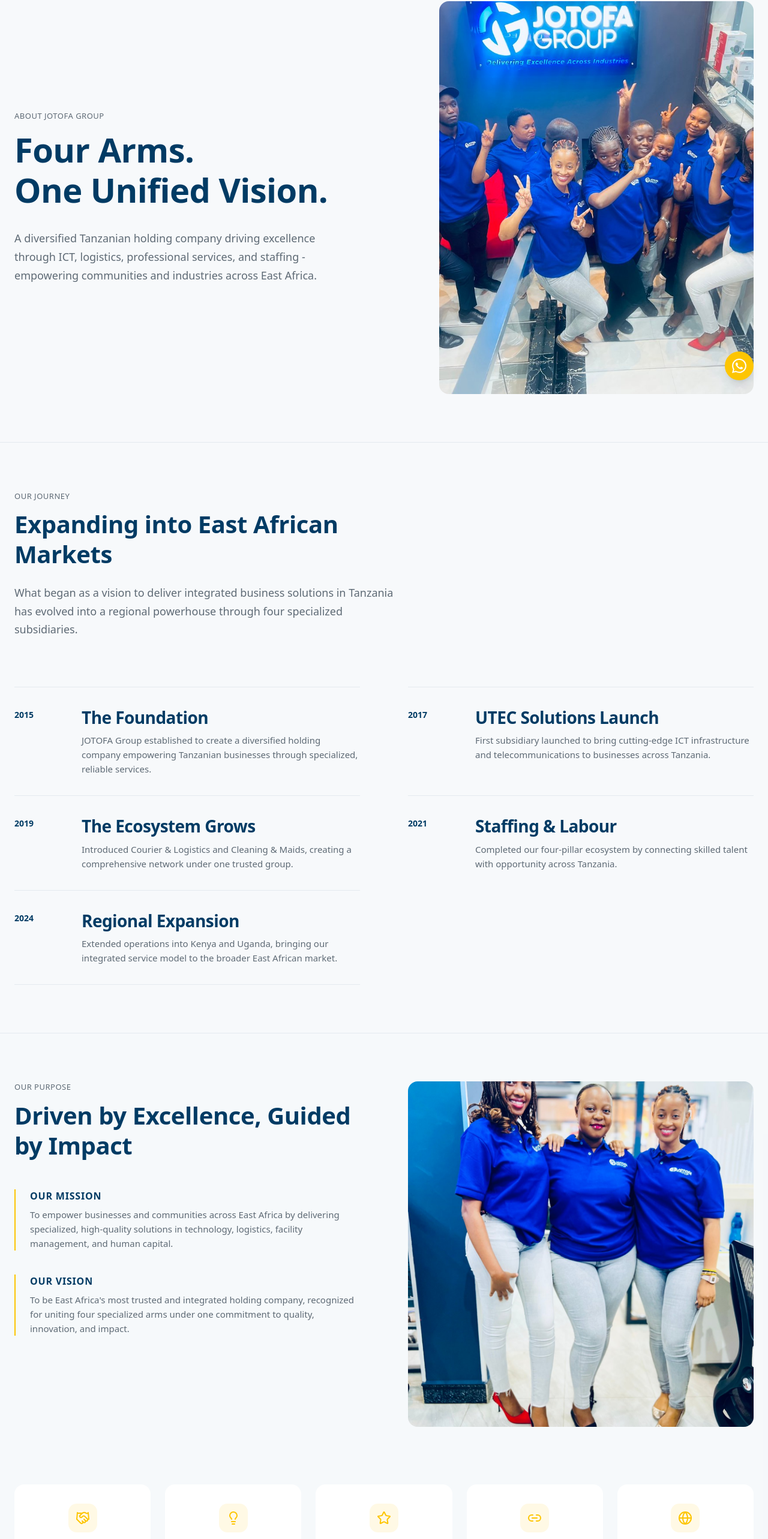
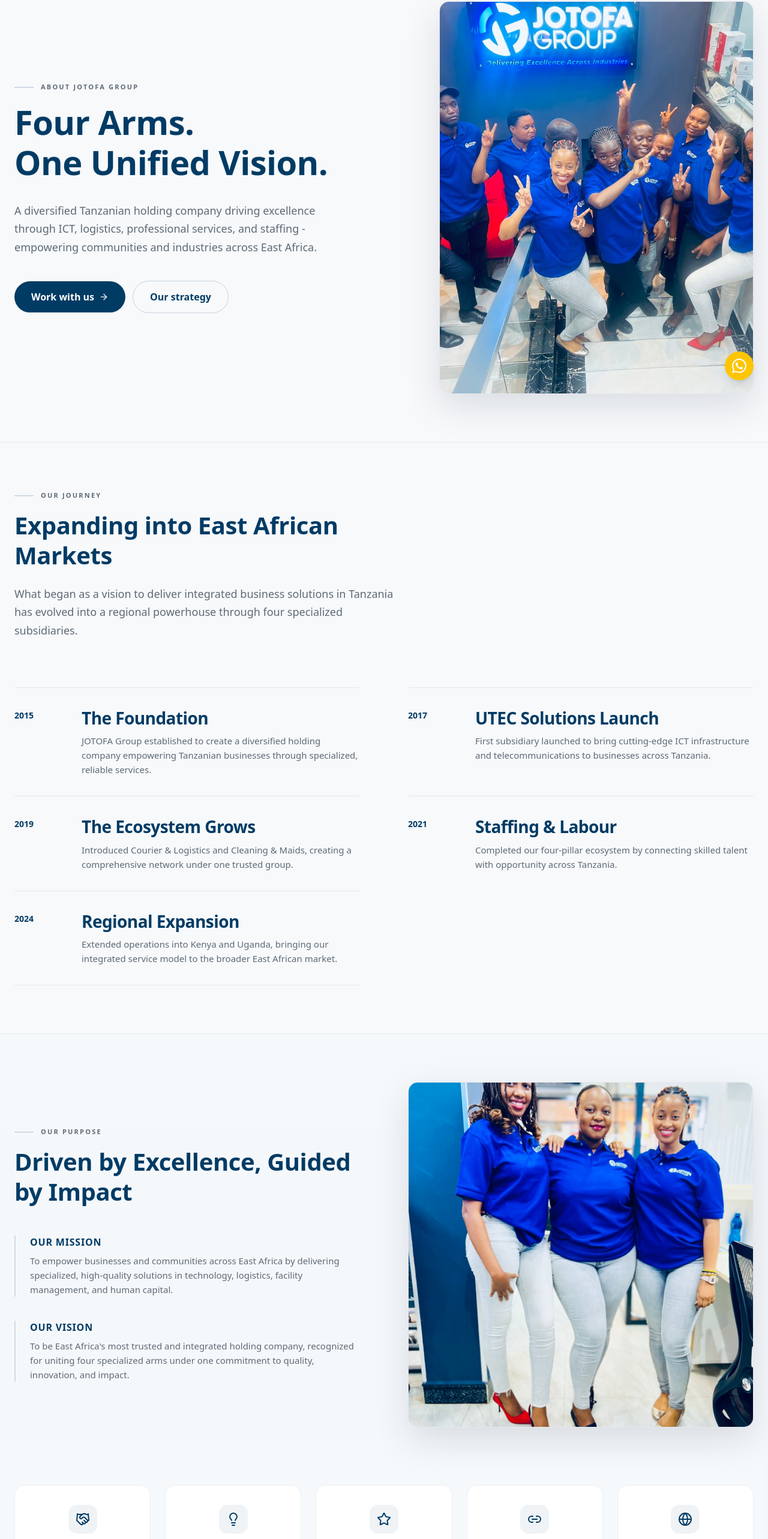
Before and after one commit to sulemsaba/frontendjotofa, a Next.js app: page /about in a window 1280 px wide. Shown: the part 142-2708 px from the top of the page at 60% size. Built offline with nearby package versions, Linux system fonts and the light colour scheme.

Commit message:
about: rebuild in the home/utec design language - framer-free scroll reveals, thin-dash eyebrows, polished image + stat cards, yellow reserved for the primary CTA (decorative accents neutralised)

```diff
--- a/src/components/about.tsx
+++ b/src/components/about.tsx
@@ -1,7 +1,4 @@
-"use client";
-
 import Image from "next/image";
-import { motion } from "framer-motion";
 import {
   ArrowRight,
   Handshake,
@@ -12,38 +9,36 @@ import {
   type LucideIcon,
 } from "lucide-react";
 import { PageLink, PageId } from "@/lib/page-context";
+import { ScrollReveal, StaggerContainer, StaggerItem } from "./scroll-reveal";
 
 /* ──────────────────────────────────────────────────────────────────────────
-   About JOTOFA Group - clean, editorial, minimal.
+   About JOTOFA Group - editorial and minimal, rebuilt to share the same
+   design language as the home and UTEC pages:
+     - framer-free scroll reveals (IntersectionObserver + CSS)
+     - brand yellow reserved for the single primary CTA; every decorative
+       accent (eyebrows, value icons, rules, hover states) is neutral
+     - thin-dash section eyebrows, image cards with a soft shadow, and a
+       consistent card/stat vocabulary
 
-   Layout (top → bottom):
-     1. Hero         split grid (text 1.2fr / image 1fr). "Five Arms. One
-                     Unified Vision." + portrait photograph.
-     2. Story        "Our Journey" header + 2-column milestone timeline
-                     (2015 → 2024) with year / title / description rows.
-     3. Purpose      split grid: Mission & Vision (accent left-border) +
-                     square image; below, a 5-column values grid.
-     4. Ecosystem    "Five Arms, One Vision" subsidiary list. Each row is a
-                     clickable card that routes to the subsidiary page.
-     5. Stats        5-column minimal counters band.
-     6. CTA          centered "Ready to Partner..." + Contact button.
-
-   Brand palette ONLY (JOTOFA navy + teal). Theme-aware (light + dark).
-   Scroll fade-up animations via framer-motion whileInView - NO stagger
-   delays so content appears together rather than trickling in.
-   Fully responsive: mobile-first grids, appropriate type scale, compact
-   spacing on small screens.
+   Sections: Hero, Our Journey (timeline), Our Purpose (mission/vision +
+   values), Our Companies (ecosystem), Stats band, CTA.
    ────────────────────────────────────────────────────────────────────────── */
 
-/* Shared framer-motion variant   opacity 0 → 1, y 16 → 0. Short duration
-   (0.4s) so sections arrive quickly. NO stagger delays - every element in
-   a section animates together so content "shows up all at once" on load. */
-const fadeUp = {
-  initial: { opacity: 0, y: 16 },
-  whileInView: { opacity: 1, y: 0 },
-  viewport: { once: true, margin: "-40px" },
-  transition: { duration: 0.4, ease: [0.16, 1, 0.3, 1] as const },
-};
+/* ─── Small shared bits ─── */
+
+function SectionEyebrow({ label }: { label: string }) {
+  return (
+    <div className="flex items-center gap-3 mb-4">
+      <span aria-hidden className="inline-block w-8 h-px bg-foreground/30" />
+      <span className="text-[11px] font-semibold tracking-[0.2em] uppercase text-muted-foreground">
+        {label}
+      </span>
+    </div>
+  );
+}
+
+const imageCard =
+  "relative rounded-2xl overflow-hidden border border-border shadow-[0_20px_60px_rgba(0,20,40,0.12)]";
 
 /* ─── Data ─── */
 
@@ -150,27 +145,35 @@ function AboutHero() {
     <section className="border-b border-border section-py">
       <div className="container-wide">
         <div className="grid grid-cols-1 lg:grid-cols-[1.2fr_1fr] gap-10 lg:gap-20 items-center">
-          <motion.div {...fadeUp}>
-            <div className="eyebrow mb-5 sm:mb-6">
-              About JOTOFA Group
-            </div>
+          <ScrollReveal>
+            <SectionEyebrow label="About JOTOFA Group" />
             <h1 className="h1 text-foreground mb-6 sm:mb-8">
               Four Arms.
               <br />
-              One Unified{" "}
-              Vision.
+              One Unified Vision.
             </h1>
-            <p className="lead max-w-[540px]">
+            <p className="lead max-w-[540px] mb-9 sm:mb-10">
               A diversified Tanzanian holding company driving excellence through
               ICT, logistics, professional services, and staffing -
               empowering communities and industries across East Africa.
             </p>
-          </motion.div>
+            <div className="flex flex-wrap items-center gap-3">
+              <PageLink
+                page="contact"
+                className="inline-flex items-center gap-2 px-7 py-3.5 rounded-full bg-jotofa-navy dark:bg-jotofa-accent text-white dark:text-jotofa-navy font-semibold transition-all hover:-translate-y-0.5 cursor-pointer focus-visible:outline-none focus-visible:ring-2 focus-visible:ring-foreground/30 focus-visible:ring-offset-2 focus-visible:ring-offset-background"
+              >
+                Work with us <ArrowRight className="w-4 h-4" />
+              </PageLink>
+              <PageLink
+                page="strategy"
+                className="inline-flex items-center gap-2 px-7 py-3.5 rounded-full border border-foreground/20 text-foreground hover:bg-foreground/5 font-semibold transition-all cursor-pointer"
+              >
+                Our strategy
+              </PageLink>
+            </div>
+          </ScrollReveal>
 
-          <motion.div
-            {...fadeUp}
-            className="relative rounded-2xl overflow-hidden aspect-[4/5]"
-          >
+          <ScrollReveal delay={0.1} className={`${imageCard} aspect-[4/5]`}>
             <Image
               src="/images/jotofa-hero-1.jpeg"
               alt="JOTOFA Group headquarters"
@@ -179,7 +182,7 @@ function AboutHero() {
               sizes="(max-width: 1024px) 100vw, 45vw"
               className="object-cover"
             />
-          </motion.div>
+          </ScrollReveal>
         </div>
       </div>
     </section>
@@ -190,10 +193,8 @@ function Story() {
   return (
     <section className="border-b border-border section-py">
       <div className="container-wide">
-        <motion.div {...fadeUp} className="max-w-[640px] mb-12 sm:mb-16 lg:mb-20">
-          <div className="eyebrow mb-4">
-            Our Journey
-          </div>
+        <ScrollReveal className="max-w-[640px] mb-12 sm:mb-16 lg:mb-20">
+          <SectionEyebrow label="Our Journey" />
           <h2 className="h2 text-foreground mb-5 sm:mb-6">
             Expanding into East African Markets
           </h2>
@@ -202,29 +203,24 @@ function Story() {
             Tanzania has evolved into a regional powerhouse through four
             specialized subsidiaries.
           </p>
-        </motion.div>
+        </ScrollReveal>
 
-        <div className="grid grid-cols-1 lg:grid-cols-2 gap-x-16 lg:gap-x-20 gap-y-0">
+        <StaggerContainer className="grid grid-cols-1 lg:grid-cols-2 gap-x-16 lg:gap-x-20 gap-y-0">
           {timeline.map((item) => (
-            <motion.div
+            <StaggerItem
               key={item.year}
-              {...fadeUp}
               className="grid grid-cols-[56px_1fr] sm:grid-cols-[80px_1fr] gap-4 sm:gap-8 py-6 sm:py-8 border-t border-border last:border-b"
             >
               <div className="text-sm font-bold text-foreground pt-1 tabular-nums">
                 {item.year}
               </div>
               <div>
-                <h3 className="h3 text-foreground mb-2">
-                  {item.title}
-                </h3>
-                <p className="body-sm">
-                  {item.description}
-                </p>
+                <h3 className="h3 text-foreground mb-2">{item.title}</h3>
+                <p className="body-sm">{item.description}</p>
               </div>
-            </motion.div>
+            </StaggerItem>
           ))}
-        </div>
+        </StaggerContainer>
       </div>
     </section>
   );
@@ -234,19 +230,15 @@ function Purpose() {
   return (
     <section className="section-py bg-muted/40 dark:bg-white/[0.02]">
       <div className="container-wide">
-        <div className="grid grid-cols-1 lg:grid-cols-2 gap-10 lg:gap-20 mb-16 sm:mb-20 lg:mb-24">
-          <motion.div {...fadeUp}>
-            <div className="eyebrow mb-4">
-              Our Purpose
-            </div>
+        <div className="grid grid-cols-1 lg:grid-cols-2 gap-10 lg:gap-20 mb-16 sm:mb-20 lg:mb-24 items-center">
+          <ScrollReveal>
+            <SectionEyebrow label="Our Purpose" />
             <h2 className="h2 text-foreground mb-8 sm:mb-12">
               Driven by Excellence, Guided by Impact
             </h2>
 
-            <div className="mb-8 sm:mb-10 pl-5 sm:pl-6 border-l-2 border-jotofa-accent">
-              <h3 className="h4 text-foreground mb-2">
-                Our Mission
-              </h3>
+            <div className="mb-8 sm:mb-10 pl-5 sm:pl-6 border-l-2 border-foreground/15">
+              <h3 className="h4 text-foreground mb-2">Our Mission</h3>
               <p className="body-sm">
                 To empower businesses and communities across East Africa by
                 delivering specialized, high-quality solutions in technology,
@@ -254,22 +246,17 @@ function Purpose() {
               </p>
             </div>
 
-            <div className="pl-5 sm:pl-6 border-l-2 border-jotofa-accent">
-              <h3 className="h4 text-foreground mb-2">
-                Our Vision
-              </h3>
+            <div className="pl-5 sm:pl-6 border-l-2 border-foreground/15">
+              <h3 className="h4 text-foreground mb-2">Our Vision</h3>
               <p className="body-sm">
                 To be East Africa&apos;s most trusted and integrated holding
                 company, recognized for uniting four specialized arms under one
                 commitment to quality, innovation, and impact.
               </p>
             </div>
-          </motion.div>
+          </ScrollReveal>
 
-          <motion.div
-            {...fadeUp}
-            className="relative rounded-2xl overflow-hidden aspect-[4/3] sm:aspect-square"
-          >
+          <ScrollReveal delay={0.1} className={`${imageCard} aspect-[4/3] sm:aspect-square`}>
             <Image
               src="/images/jotofa-hero-3.jpeg"
               alt="Professional team collaboration"
@@ -277,33 +264,26 @@ function Purpose() {
               sizes="(max-width: 1024px) 100vw, 45vw"
               className="object-cover"
             />
-          </motion.div>
+          </ScrollReveal>
         </div>
 
-        <motion.div
-          {...fadeUp}
-          className="grid grid-cols-2 sm:grid-cols-3 lg:grid-cols-5 gap-4 sm:gap-6"
-        >
+        <StaggerContainer className="grid grid-cols-2 sm:grid-cols-3 lg:grid-cols-5 gap-4 sm:gap-6">
           {values.map((value) => {
             const Icon = value.icon;
             return (
-            <div
+              <StaggerItem
                 key={value.title}
-              className="p-5 sm:p-6 lg:p-8 bg-card rounded-2xl text-center transition-all duration-300 hover:-translate-y-1 hover:border-jotofa-accent/25"
+                className="p-5 sm:p-6 lg:p-8 bg-card border border-border rounded-2xl text-center transition-all duration-300 hover:-translate-y-1 hover:border-foreground/20"
               >
-              <div className="inline-flex items-center justify-center w-11 h-11 sm:w-12 sm:h-12 rounded-xl bg-jotofa-accent/10 text-jotofa-accent mb-3 sm:mb-4">
+                <div className="inline-flex items-center justify-center w-11 h-11 sm:w-12 sm:h-12 rounded-xl bg-foreground/[0.06] text-foreground mb-3 sm:mb-4">
                   <Icon className="w-5 h-5 sm:w-6 sm:h-6" />
                 </div>
-              <h4 className="h4 text-foreground mb-1.5 sm:mb-2">
-                {value.title}
-              </h4>
-              <p className="body-sm">
-                {value.description}
-              </p>
-            </div>
+                <h4 className="h4 text-foreground mb-1.5 sm:mb-2">{value.title}</h4>
+                <p className="body-sm">{value.description}</p>
+              </StaggerItem>
             );
           })}
-        </motion.div>
+        </StaggerContainer>
       </div>
     </section>
   );
@@ -313,10 +293,8 @@ function Ecosystem() {
   return (
     <section className="border-b border-border section-py">
       <div className="container-wide">
-        <motion.div {...fadeUp} className="max-w-[640px] mb-10 sm:mb-12 lg:mb-16">
-          <div className="eyebrow mb-4">
-            Our Companies
-          </div>
+        <ScrollReveal className="max-w-[640px] mb-10 sm:mb-12 lg:mb-16">
+          <SectionEyebrow label="Our Companies" />
           <h2 className="h2 text-foreground mb-5 sm:mb-6">
             Four Arms, One Vision
           </h2>
@@ -324,14 +302,14 @@ function Ecosystem() {
             Each subsidiary is a pillar of our group - specialized, yet united
             by a commitment to quality, innovation, and impact.
           </p>
-        </motion.div>
+        </ScrollReveal>
 
-        <div className="grid gap-3 sm:gap-4">
+        <StaggerContainer className="grid gap-3 sm:gap-4">
           {ecosystem.map((item) => (
-            <motion.div key={item.number} {...fadeUp}>
+            <StaggerItem key={item.number}>
               <PageLink
                 page={item.page}
-              className="group grid grid-cols-[44px_1fr_auto] sm:grid-cols-[60px_1fr_auto] items-center gap-3 sm:gap-8 p-4 sm:p-6 lg:p-8 bg-card rounded-2xl text-left transition-all duration-300 hover:bg-background hover:border-jotofa-accent/25 hover:translate-x-2 cursor-pointer focus-visible:outline-none focus-visible:ring-2 focus-visible:ring-jotofa-accent focus-visible:ring-offset-2 focus-visible:ring-offset-background"
+                className="group grid grid-cols-[44px_1fr_auto] sm:grid-cols-[60px_1fr_auto] items-center gap-3 sm:gap-8 p-4 sm:p-6 lg:p-8 bg-card border border-border rounded-2xl text-left transition-all duration-300 hover:border-foreground/25 hover:translate-x-1.5 cursor-pointer focus-visible:outline-none focus-visible:ring-2 focus-visible:ring-foreground/30 focus-visible:ring-offset-2 focus-visible:ring-offset-background"
               >
                 <span className="text-xl sm:text-2xl font-bold text-foreground tabular-nums">
                   {item.number}
@@ -349,19 +327,17 @@ function Ecosystem() {
                     )}
                   </div>
                   <div className="min-w-0">
-                  <h3 className="h3 text-foreground mb-0.5 sm:mb-1">
-                    {item.name}
-                  </h3>
+                    <h3 className="h3 text-foreground mb-0.5 sm:mb-1">{item.name}</h3>
                     <p className="body-sm line-clamp-2 sm:line-clamp-none">
                       {item.description}
                     </p>
                   </div>
                 </div>
-              <ArrowRight className="w-5 h-5 sm:w-6 sm:h-6 text-muted-foreground/60 transition-all duration-300 group-hover:text-jotofa-accent group-hover:translate-x-1 flex-shrink-0" />
+                <ArrowRight className="w-5 h-5 sm:w-6 sm:h-6 text-muted-foreground/60 transition-all duration-300 group-hover:text-foreground group-hover:translate-x-1 flex-shrink-0" />
               </PageLink>
-            </motion.div>
+            </StaggerItem>
           ))}
-        </div>
+        </StaggerContainer>
       </div>
     </section>
   );
@@ -371,49 +347,44 @@ function Stats() {
   return (
     <section className="border-b border-border section-py">
       <div className="container-wide">
-        <motion.div
-          {...fadeUp}
-          className="grid grid-cols-2 sm:grid-cols-3 lg:grid-cols-5 gap-8 sm:gap-10 lg:gap-12"
-        >
+        <StaggerContainer className="grid grid-cols-2 sm:grid-cols-3 lg:grid-cols-5 gap-8 sm:gap-10 lg:gap-12">
           {stats.map((stat) => (
-            <div key={stat.label} className="text-center">
+            <StaggerItem key={stat.label} className="text-center">
               <div className="text-3xl sm:text-5xl lg:text-6xl font-bold text-foreground leading-none mb-2 tracking-tight tabular-nums">
                 {stat.number}
               </div>
               <div className="body-sm text-xs sm:text-base font-medium">
                 {stat.label}
               </div>
-            </div>
+            </StaggerItem>
           ))}
-        </motion.div>
+        </StaggerContainer>
       </div>
     </section>
   );
 }
 
 function CTA() {
-
   return (
     <section className="section-py text-center">
       <div className="container-wide">
-        <motion.div {...fadeUp}>
+        <ScrollReveal>
           <h2 className="h2 text-foreground mb-5 sm:mb-6 max-w-[800px] mx-auto">
-            Ready to Partner with East Africa&apos;s{" "}
-            Unified Powerhouse?
+            Ready to Partner with East Africa&apos;s Unified Powerhouse?
           </h2>
           <p className="lead mb-8 sm:mb-10 max-w-[600px] mx-auto">
             Whether you need ICT solutions, logistics support, facility
-            management, or workforce solutions - JOTOFA Group
-            delivers excellence under one trusted roof.
+            management, or workforce solutions - JOTOFA Group delivers
+            excellence under one trusted roof.
           </p>
           <PageLink
             page="contact"
-            className="inline-flex items-center justify-center gap-2 px-8 sm:px-10 py-3.5 sm:py-4 rounded-lg bg-jotofa-navy dark:bg-jotofa-accent text-white dark:text-jotofa-navy text-sm sm:text-base font-semibold transition-all duration-300 hover:-translate-y-0.5 cursor-pointer focus-visible:outline-none focus-visible:ring-2 focus-visible:ring-jotofa-accent focus-visible:ring-offset-2 focus-visible:ring-offset-background"
+            className="inline-flex items-center justify-center gap-2 px-8 sm:px-10 py-3.5 sm:py-4 rounded-full bg-jotofa-navy dark:bg-jotofa-accent text-white dark:text-jotofa-navy text-sm sm:text-base font-semibold transition-all duration-300 hover:-translate-y-0.5 cursor-pointer focus-visible:outline-none focus-visible:ring-2 focus-visible:ring-foreground/30 focus-visible:ring-offset-2 focus-visible:ring-offset-background"
           >
             Contact JOTOFA Group
             <ArrowRight className="w-4 h-4" />
           </PageLink>
-        </motion.div>
+        </ScrollReveal>
       </div>
     </section>
   );
```
Also changed, not shown: src/components/careers.tsx (+30 -13 lines). Lines whose indentation alone changed are shown as unchanged.
